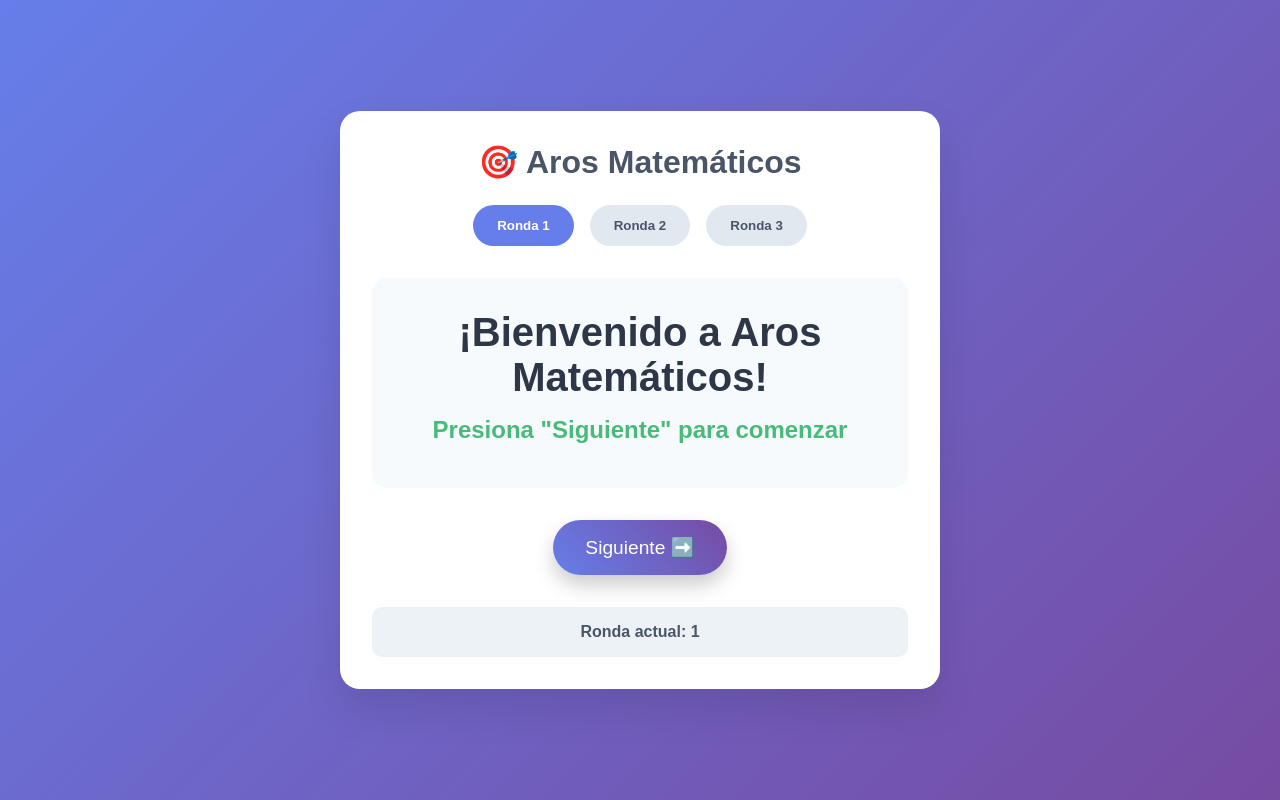
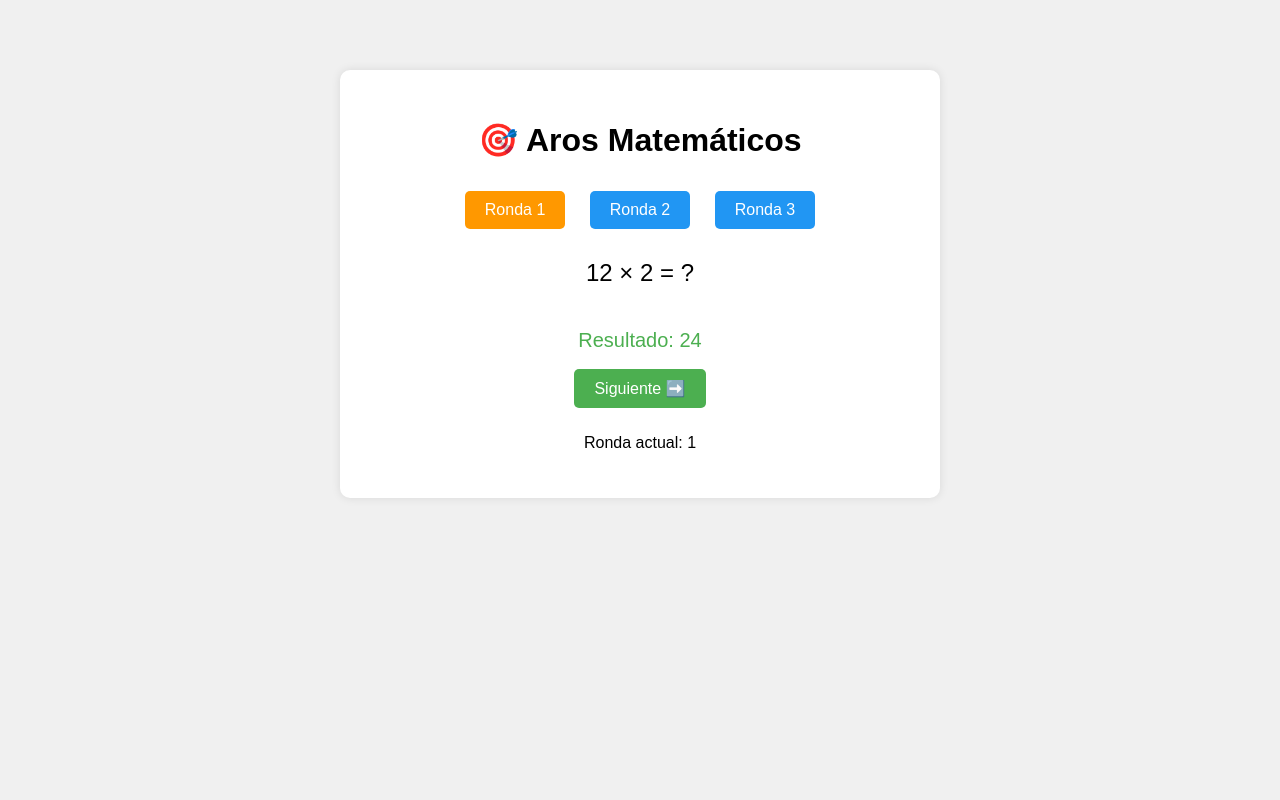
Before and after one commit to CarlosYosa/Arosmatematicos, a plain HTML site: page index.html in a window 1280 px wide. Drawn offline with Linux system fonts and the light colour scheme.

Commit message:
Add files via upload

```diff
--- a/index.html
+++ b/index.html
@@ -4,39 +4,168 @@
     <meta charset="UTF-8">
     <meta name="viewport" content="width=device-width, initial-scale=1.0">
     <title>Aros Matemáticos</title>
-    <link rel="stylesheet" href="style.css">
+    <style>
+        body {
+            font-family: Arial, sans-serif;
+            max-width: 600px;
+            margin: 50px auto;
+            padding: 20px;
+            text-align: center;
+            background-color: #f0f0f0;
+        }
+        .container {
+            background: white;
+            padding: 30px;
+            border-radius: 10px;
+            box-shadow: 0 0 10px rgba(0,0,0,0.1);
+        }
+        button {
+            padding: 10px 20px;
+            margin: 10px;
+            font-size: 16px;
+            cursor: pointer;
+            background-color: #4CAF50;
+            color: white;
+            border: none;
+            border-radius: 5px;
+        }
+        button:hover {
+            background-color: #45a049;
+        }
+        .round-btn {
+            background-color: #2196F3;
+        }
+        .round-btn.active {
+            background-color: #ff9800;
+        }
+        .problem {
+            font-size: 24px;
+            margin: 20px 0;
+            min-height: 50px;
+        }
+        .solution {
+            font-size: 20px;
+            color: #4CAF50;
+            min-height: 30px;
+        }
+    </style>
 </head>
 <body>
     <div class="container">
-        <header>
-            <h1>🎯 Aros Matemáticos</h1>
-            <div class="round-selector">
-                <button id="round1" class="round-btn active" data-round="1">Ronda 1</button>
-                <button id="round2" class="round-btn" data-round="2">Ronda 2</button>
-                <button id="round3" class="round-btn" data-round="3">Ronda 3</button>
-            </div>
-        </header>
+        <h1>🎯 Aros Matemáticos</h1>
 
-        <main>
-            <div class="problem-container">
-                <div class="problem-display" id="problemDisplay">
-                    ¡Bienvenido a Aros Matemáticos!
-                </div>
-                <div class="solution-display" id="solutionDisplay">
-                    Presiona "Siguiente" para comenzar
-                </div>
-            </div>
+        <div>
+            <button class="round-btn active" onclick="setRound(1)">Ronda 1</button>
+            <button class="round-btn" onclick="setRound(2)">Ronda 2</button>
+            <button class="round-btn" onclick="setRound(3)">Ronda 3</button>
+        </div>
 
-            <div class="controls">
-                <button id="nextBtn" class="next-btn">Siguiente ➡️</button>
-            </div>
+        <div class="problem" id="problem">¡Bienvenido! Haz clic en "Siguiente"</div>
+        <div class="solution" id="solution"></div>
 
-            <div class="stats">
-                <p>Ronda actual: <span id="currentRound">1</span></p>
-            </div>
-        </main>
+        <button onclick="generateProblem()">Siguiente ➡️</button>
+
+        <p>Ronda actual: <span id="currentRound">1</span></p>
     </div>
 
-    <script src="script.js"></script>
-</body>
-</html>
+    <script>
+        let currentRound = 1;
+
+        function setRound(round) {
+            currentRound = round;
+            document.getElementById('currentRound').textContent = round;
+
+            // Actualizar botones activos
+            const buttons = document.querySelectorAll('.round-btn');
+            buttons.forEach((btn, index) => {
+                if (index === round - 1) {
+                    btn.classList.add('active');
+                } else {
+                    btn.classList.remove('active');
+                }
+            });
+        }
+
+        function gcd(a, b) {
+            return b === 0 ? a : gcd(b, a % b);
+        }
+
+        function simplifyFraction(num, den) {
+            if (den === 0) return [num, 1];
+            const g = gcd(Math.abs(num), Math.abs(den));
+            return [num / g, den / g];
+        }
+
+        function generateRound1() {
+            const a = Math.floor(Math.random() * 12) + 1;
+            const b = Math.floor(Math.random() * 12) + 1;
+            const r = a * b;
+
+            document.getElementById('problem').innerHTML = `${a} × ${b} = ?`;
+            document.getElementById('solution').textContent = `Resultado: ${r}`;
+        }
+
+        function generateRound2() {
+            const a = Math.floor(Math.random() * 15) + 1;
+            const b = Math.floor(Math.random() * 15) + 1;
+            const c = Math.floor(Math.random() * 15) + 1;
+
+            const multiplication = a * b;
+            const isAddition = Math.random() < 0.5;
+            const r = isAddition ? multiplication + c : multiplication - c;
+            const operator = isAddition ? '+' : '-';
+
+            document.getElementById('problem').innerHTML = `${a} × ${b} ${operator} ${c} = ?`;
+            document.getElementById('solution').textContent = `Resultado: ${r}`;
+        }
+
+        function generateRound3() {
+            let a = Math.floor(Math.random() * 10) + 1;
+            let b = Math.floor(Math.random() * 10) + 1;
+            let c = Math.floor(Math.random() * 10) + 1;
+            let d = Math.floor(Math.random() * 10) + 1;
+
+            [a, b] = simplifyFraction(a, b);
+            [c, d] = simplifyFraction(c, d);
+
+            const isAddition = Math.random() < 0.5;
+            const operator = isAddition ? '+' : '−';
+
+            const lcd = (b * d) / gcd(b, d);
+            const num1 = a * (lcd / b);
+            const num2 = c * (lcd / d);
+            let resultNum = isAddition ? num1 + num2 : num1 - num2;
+            let resultDen = lcd;
+
+            [resultNum, resultDen] = simplifyFraction(resultNum, resultDen);
+
+            document.getElementById('problem').innerHTML =
+                `${a}/${b} ${operator} ${c}/${d} = ?`;
+
+            if (resultDen === 1) {
+                document.getElementById('solution').innerHTML = `Resultado: ${resultNum}`;
+            } else {
+                document.getElementById('solution').innerHTML = `Resultado: ${resultNum}/${resultDen}`;
+            }
+        }
+
+        function generateProblem() {
+            switch (currentRound) {
+                case 1:
+                    generateRound1();
+                    break;
+                case 2:
+                    generateRound2();
+                    break;
+                case 3:
+                    generateRound3();
+                    break;
+            }
+        }
+
+        // Generar primer problema cuando carga la página
+        window.onload = function() {
+            generateProblem();
+        };
+    </script>
+</body
```
